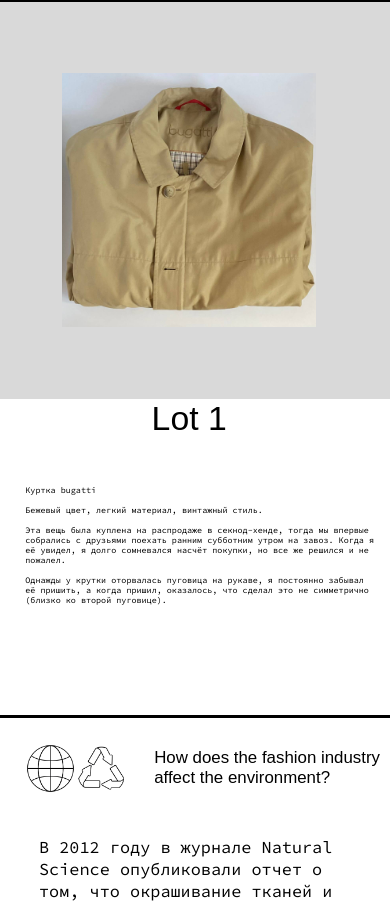
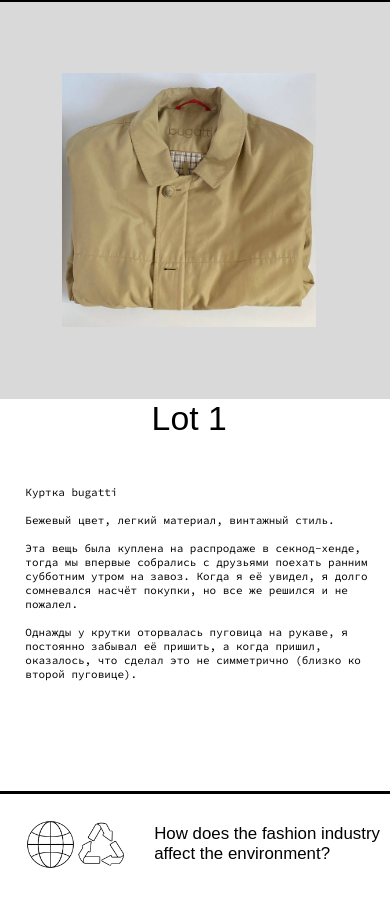
Before and after one commit to plufzepuf/gallery, a PHP site: page /index.html in a window 390 px wide. Shown: the part 632-1535 px from the top of the page. Run offline with PHP 8.4, Linux system fonts and the light colour scheme; some web fonts are replaced.

Commit message:
Update style.css

```diff
--- a/style.css
+++ b/style.css
@@ -362,7 +362,7 @@ footer{
         padding: 19%;
     }
     .main_figure-text{
-        font-size: 1vh;
+        font-size: 1.3vh;
         font-family: 'Source Code Pro', monospace;
         margin: 3vh 0 3vh 3vh;
         max-width: 100%;
```
